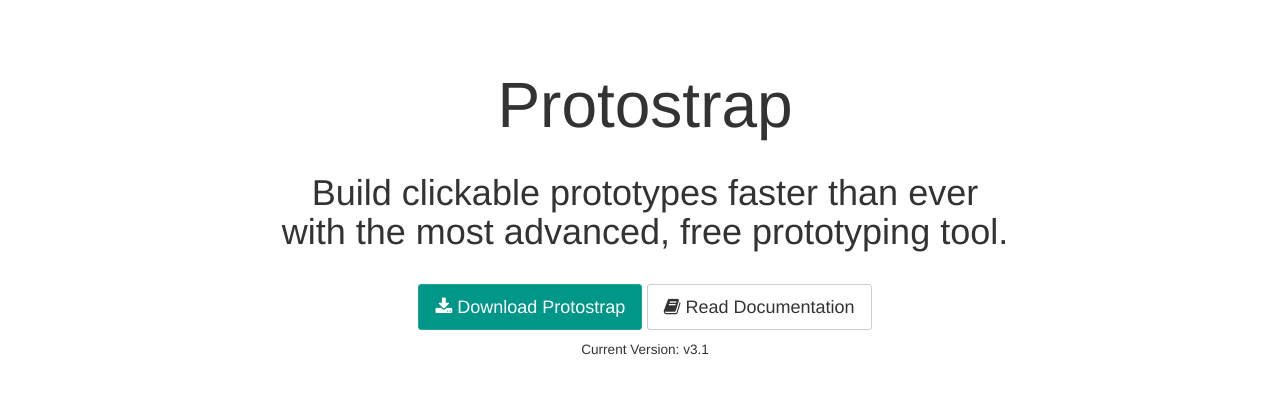
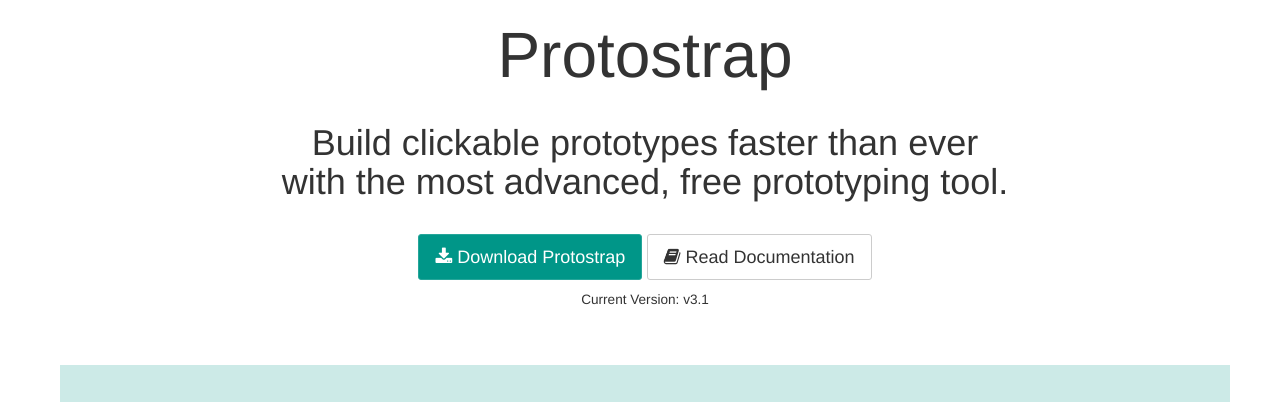
Before and after one commit to lessamess/protostrap-site, a PHP site: page /protostrap/ in a window 1280 px wide. Shown: the top 402 px of the page. Run offline with PHP 8.4, Linux system fonts and the light colour scheme.

Commit message:
padding weg

```diff
--- a/assets/css/main.css
+++ b/assets/css/main.css
@@ -62,9 +62,6 @@ h4.sub {
     margin-bottom: 12px;
 }
 
-body {
-    padding-top:50px;
-}
 
 .navbar-bright {
     background-color:#226622;
```
